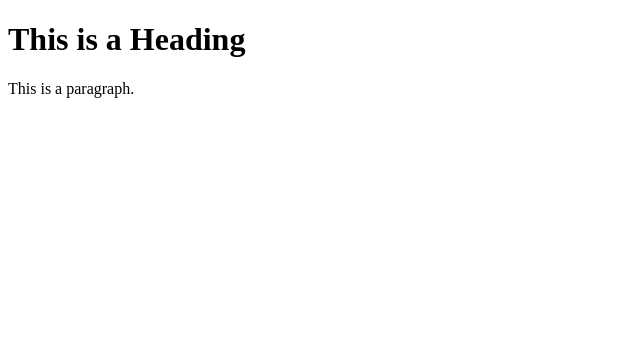
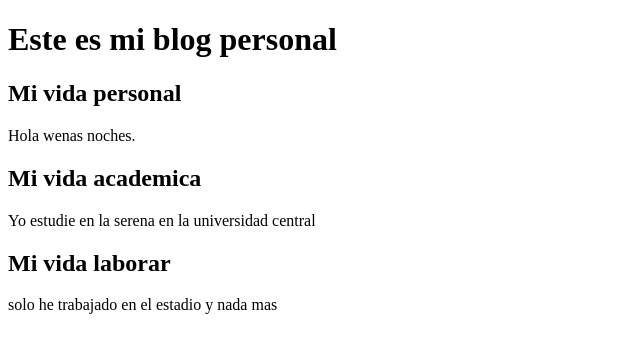
Before and after one commit to BuhoFalopero/BuhoFalopero.github.io, a plain HTML site: page index.html in a window 1280 px wide. Shown: the whole page, without its empty margins (0-640 px from the left). Drawn offline with Linux system fonts and the light colour scheme.

Commit message:
Agregue nueva información basica

```diff
--- a/index.html
+++ b/index.html
@@ -1,13 +1,24 @@
 <!DOCTYPE html>
 <html>
     <head>
-        <title>Page Title</title>
+        <title>Página de Javier Carrasco</title>
     </head>
 
     <body>
 
-        <h1>This is a Heading</h1>
-        <p>This is a paragraph.</p>
+        <h1>Este es mi blog personal</h1>
+
+        <h2>Mi vida personal</h2>
+        <p>Hola wenas noches.</p>
+
+        <h2>Mi vida academica</h2>
+        <p>
+            Yo estudie en la serena en la universidad central
+        </p>
+        <h2>Mi vida laborar</h2>
+        <p>
+            solo he trabajado en el estadio y nada mas
+        </p>
 
     </body>
 </html>
```
